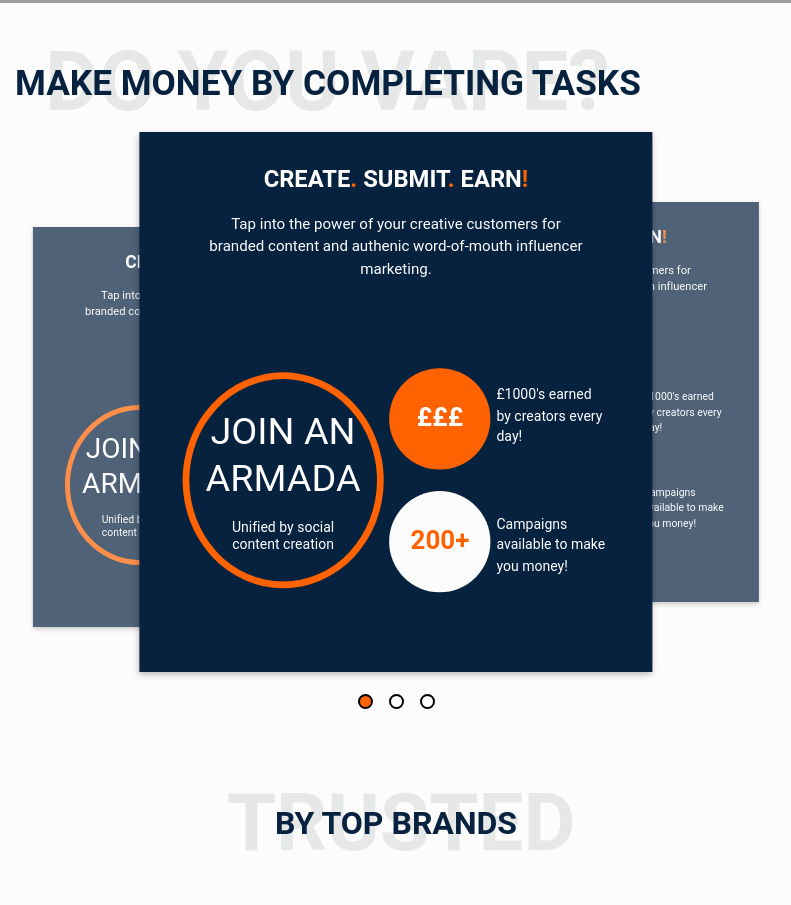
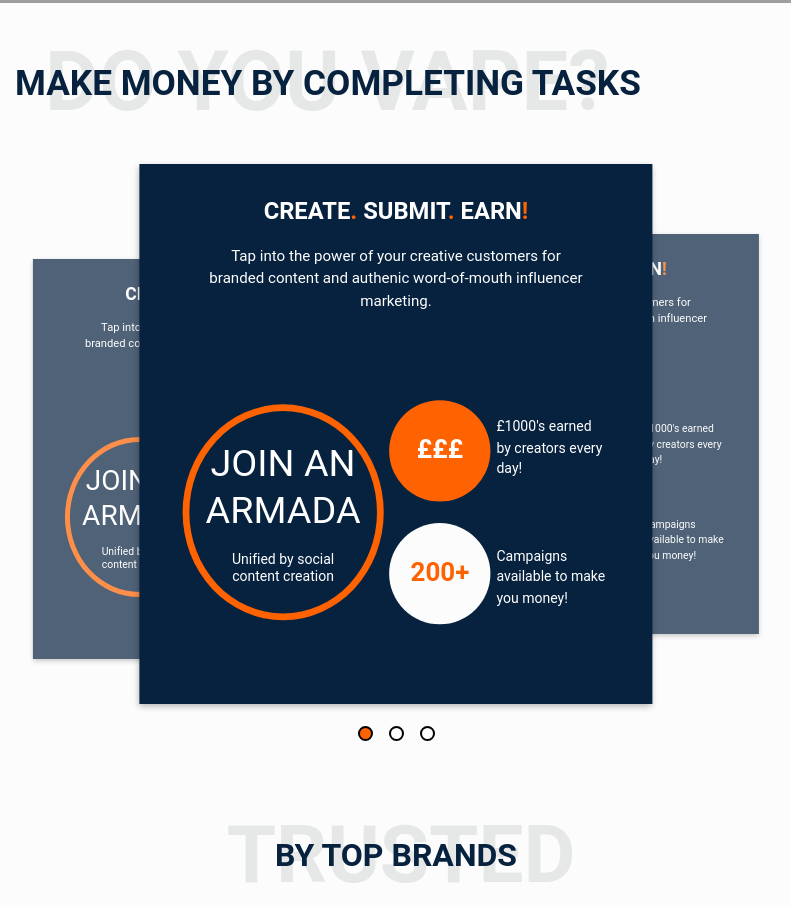
Before and after one commit to Richard-tate/vape-influencers, a website built with Parcel: page index.html in a window 1280 px wide. Shown: the part 797-1702 px from the top of the page, without its empty margins (244-1035 px from the left). Built offline with nearby package versions, Linux system fonts and the light colour scheme; grey boxes are pictures that could not be loaded.

Commit message:
style change

```diff
--- a/styles.css
+++ b/styles.css
@@ -491,7 +491,7 @@ main {
 	}
 }
 .carousel_section {
-	margin: 4rem 0 1rem 0;
+	margin: 6rem 0 1rem 0;
 }
 .cardList {
 	width: 100%;
```
